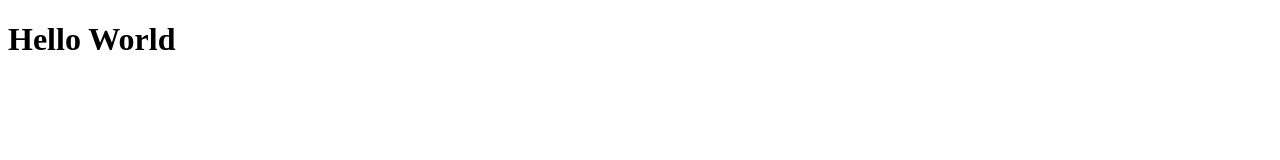
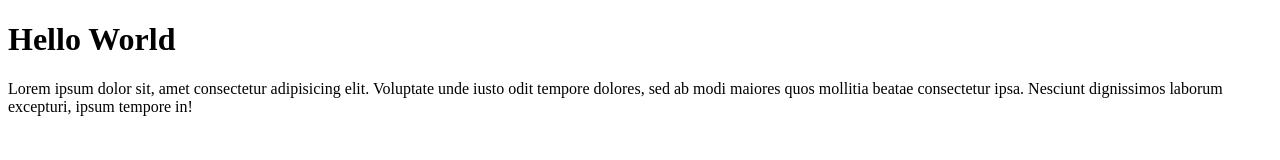
Before and after one commit to AlfredHutomo/temp, a plain HTML site: page index.html in a window 1280 px wide. Drawn offline with Linux system fonts and the light colour scheme.

Commit message:
added paragraph

```diff
--- a/index.html
+++ b/index.html
@@ -7,5 +7,11 @@
   </head>
   <body>
     <h1>Hello World</h1>
+    <p>
+      Lorem ipsum dolor sit, amet consectetur adipisicing elit. Voluptate unde
+      iusto odit tempore dolores, sed ab modi maiores quos mollitia beatae
+      consectetur ipsa. Nesciunt dignissimos laborum excepturi, ipsum tempore
+      in!
+    </p>
   </body>
 </html>
```
